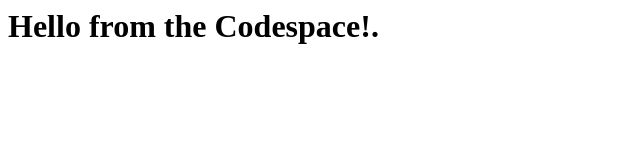
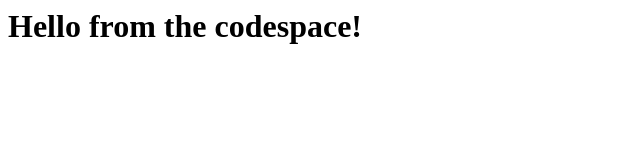
Before and after one commit to aguilarzand/skills-code-with-codespaces, a plain HTML site: page index.html in a window 1280 px wide. Shown: the full height of the page, 0-640 px from the left. Drawn offline with Linux system fonts and the light colour scheme.

Commit message:
Adding hello from the codespace

```diff
--- a/index.html
+++ b/index.html
@@ -1,3 +1,3 @@
 <html>
-  <h1>Hello from the Codespace!.</h1>
+  <h1>Hello from the codespace!</h1>
 </html>
```
